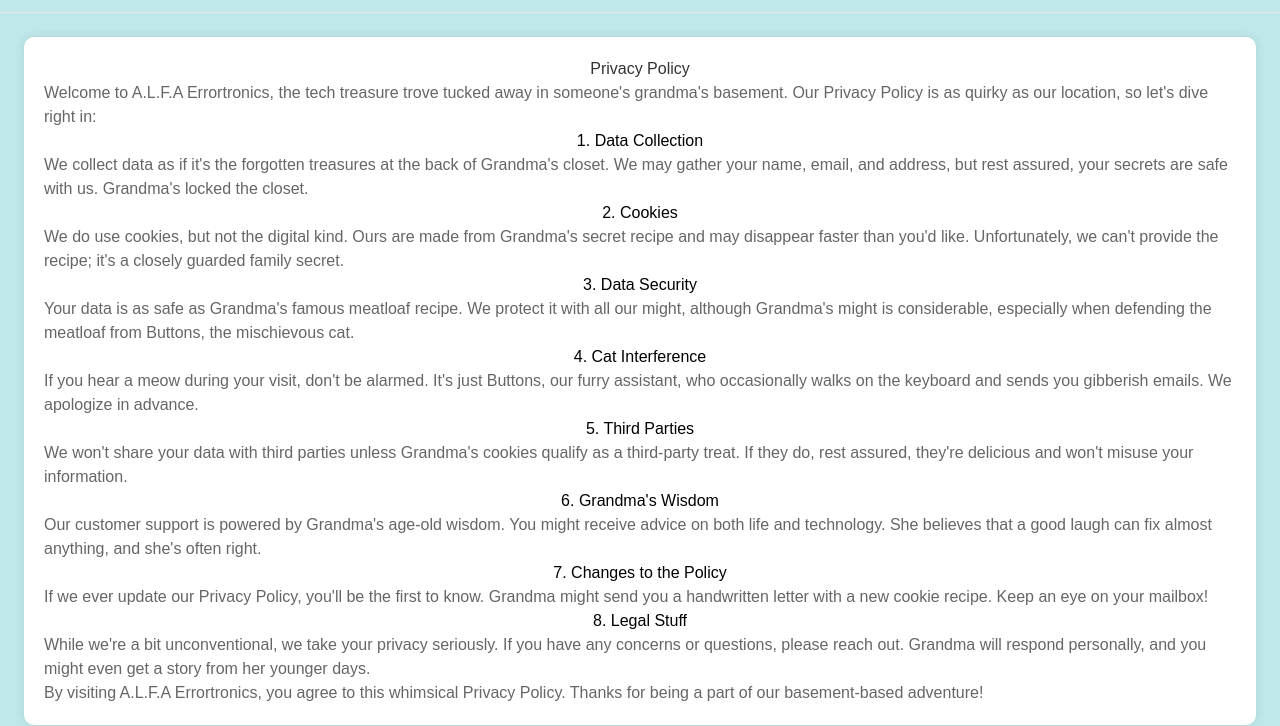
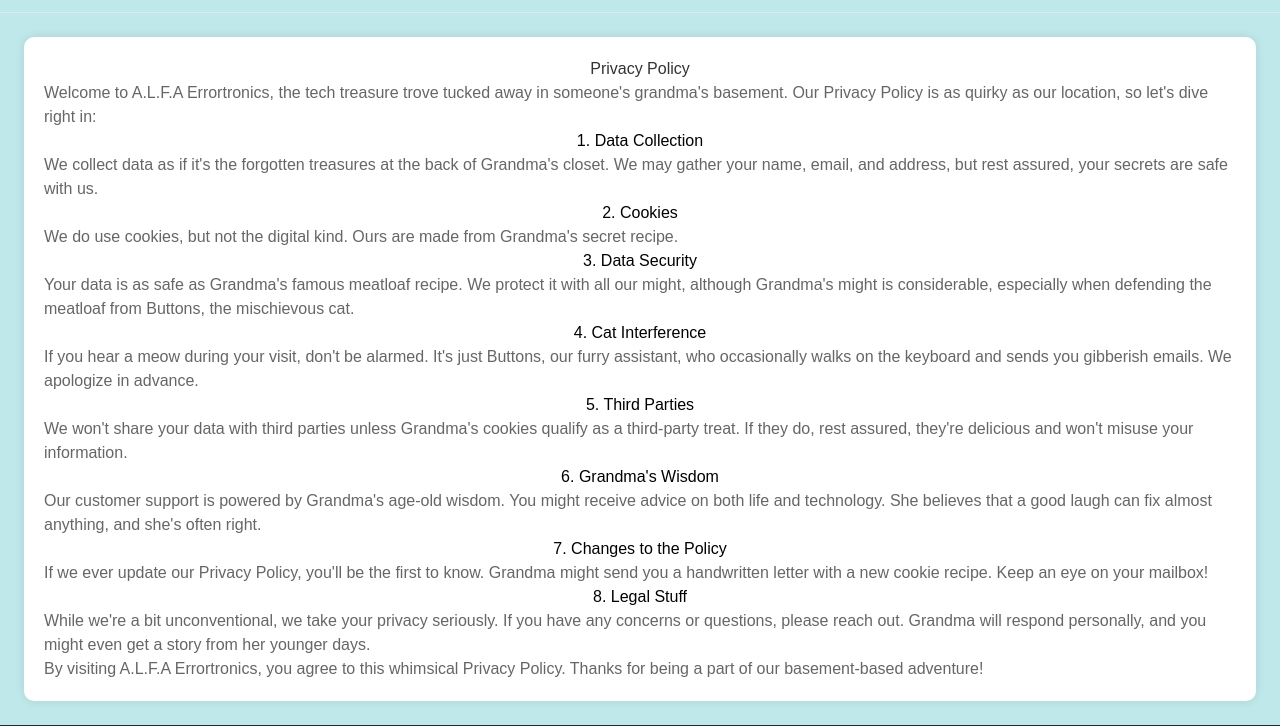
Before and after one commit to Nexezn/sweGP1, a Django app: template templates/core/privacy.html in a window 1280 px wide. Shown: the part 159-885 px from the top of the page. Run offline with Django 3.2, Linux system fonts and the light colour scheme; the template is opened without the code that fills it, so the values that code supplies are empty; some libraries are stand-ins or nearby versions.

Commit message:
Updated privacy.html

```diff
--- a/templates/core/privacy.html
+++ b/templates/core/privacy.html
@@ -12,10 +12,10 @@
             <p>Welcome to A.L.F.A Errortronics, the tech treasure trove tucked away in someone's grandma's basement. Our Privacy Policy is as quirky as our location, so let's dive right in:</p>
 
             <h2>1. Data Collection</h2>
-            <p>We collect data as if it's the forgotten treasures at the back of Grandma's closet. We may gather your name, email, and address, but rest assured, your secrets are safe with us. Grandma's locked the closet.</p>
+            <p>We collect data as if it's the forgotten treasures at the back of Grandma's closet. We may gather your name, email, and address, but rest assured, your secrets are safe with us.</p>
 
             <h2>2. Cookies</h2>
-            <p>We do use cookies, but not the digital kind. Ours are made from Grandma's secret recipe and may disappear faster than you'd like. Unfortunately, we can't provide the recipe; it's a closely guarded family secret.</p>
+            <p>We do use cookies, but not the digital kind. Ours are made from Grandma's secret recipe.</p>
 
             <h2>3. Data Security</h2>
             <p>Your data is as safe as Grandma's famous meatloaf recipe. We protect it with all our might, although Grandma's might is considerable, especially when defending the meatloaf from Buttons, the mischievous cat.</p>
```
